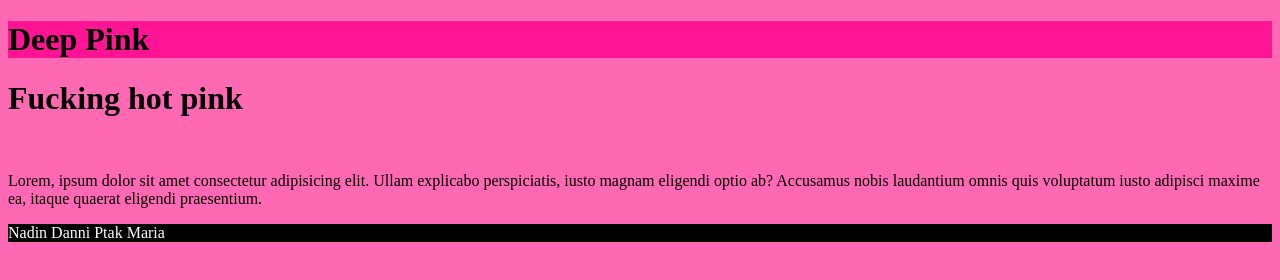
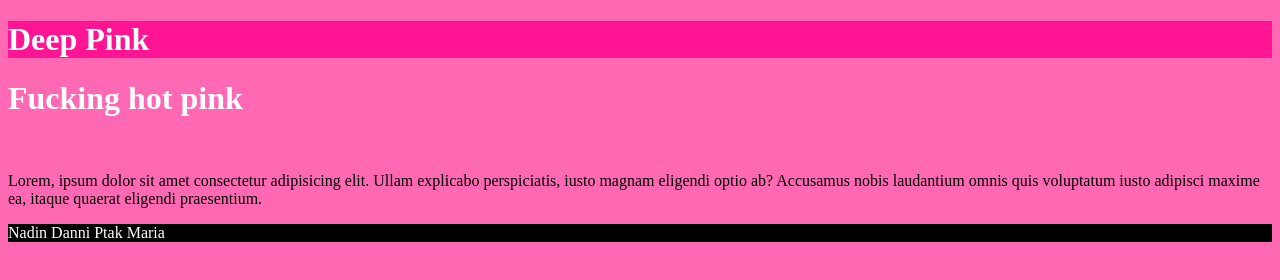
Before and after one commit to dado26516/Javascript_intro, a plain HTML site: page index.html in a window 1280 px wide. Drawn offline with Linux system fonts and the light colour scheme.

Commit message:
Update styletile.css

```diff
--- a/styletile.css
+++ b/styletile.css
@@ -2,7 +2,10 @@
 * body {
   background-color: hotpink;
 }
-
+body h1 {
+  color: white;
+  text-shadow: 3px 3px #black;
+}
 header {
   background-color: deeppink;
 }
```
